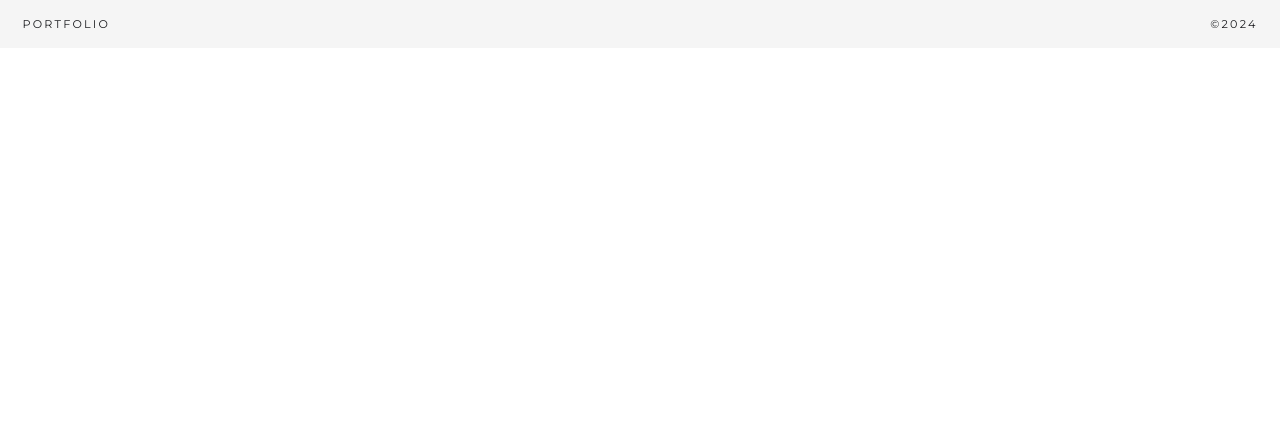
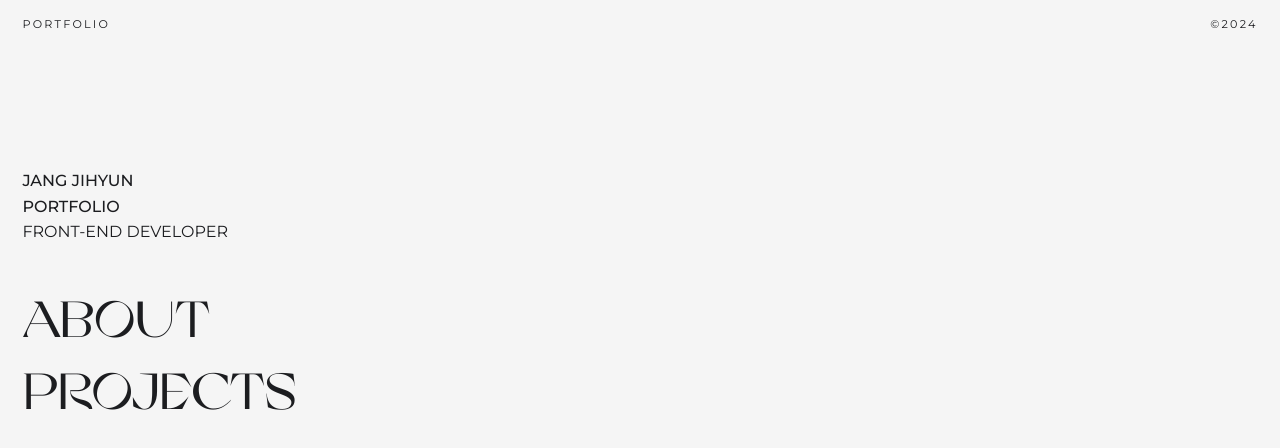
Before and after one commit to hy0ni/portfolio, a React (Create React App) app: page / in a window 1280 px wide. Shown: the top 448 px of the page. Built offline with nearby package versions, Linux system fonts and the light colour scheme.

Commit message:
home page 마크업, 스타일 추가

```diff
--- a/src/pages/Home.js
+++ b/src/pages/Home.js
@@ -1,4 +1,19 @@
+import { Link } from "react-router-dom";
+
 function Home() {
-  return
+
+  return (
+    <main className="home bg-default">
+      <header>
+        <h1>JANG JIHYUN</h1>
+        <h2>Portfolio</h2>
+        <p>Front-end Developer</p>
+      </header>
+      <ul className="local-nav">
+        <li><Link to="/about" >About</Link></li>
+        <li><Link to="/projects" >Projects</Link></li>
+      </ul>
+    </main>
+  )
 }
 export default Home;
--- a/src/resource/css/main.min.css
+++ b/src/resource/css/main.min.css
@@ -14,7 +14,6 @@ html,
 body {
   overflow-x: hidden;
   font-family: "Montserrat", sans-serif;
-  line-height: 1.5;
 }
 
 ul {
@@ -81,3 +80,28 @@ img {
 .global-nav .copyright {
   margin-left: auto;
 }
+
+.home {
+  height: 100vh;
+  padding: 7.5rem 1.4rem 0;
+  text-transform: uppercase;
+}
+.home header {
+  padding-bottom: 2.6rem;
+}
+.home header h1,
+.home header h2,
+.home header p {
+  font-size: 1rem;
+  font-weight: 500;
+  line-height: 1.6;
+}
+.home header p {
+  font-weight: 400;
+}
+.home .local-nav a {
+  font-family: "GrandSlang", sans-serif;
+  font-size: 3.2rem;
+  font-weight: 400;
+  line-height: 1.4;
+}
--- a/src/resource/scss/base/_reset.scss
+++ b/src/resource/scss/base/_reset.scss
@@ -19,7 +19,6 @@ html,
 body {
   overflow-x: hidden;
   font-family: "Montserrat", sans-serif;
-  line-height: 1.5;
 }
 
 ul {
--- a/src/resource/scss/page/_home.scss
+++ b/src/resource/scss/page/_home.scss
@@ -0,0 +1,28 @@
+.home {
+  height: 100vh;
+  padding: 7.5rem 1.4rem 0;
+  text-transform: uppercase;
+
+  header {
+    padding-bottom: 2.6rem;
+    h1,
+    h2,
+    p {
+      font-size: 1rem;
+      font-weight: 500;
+      line-height: 1.6;
+    }
+    p {
+      font-weight: 400;
+    }
+  }
+
+  .local-nav {
+    a {
+      font-family: $title-font;
+      font-size: 3.2rem;
+      font-weight: 400;
+      line-height: 1.4;
+    }
+  }
+}
```
